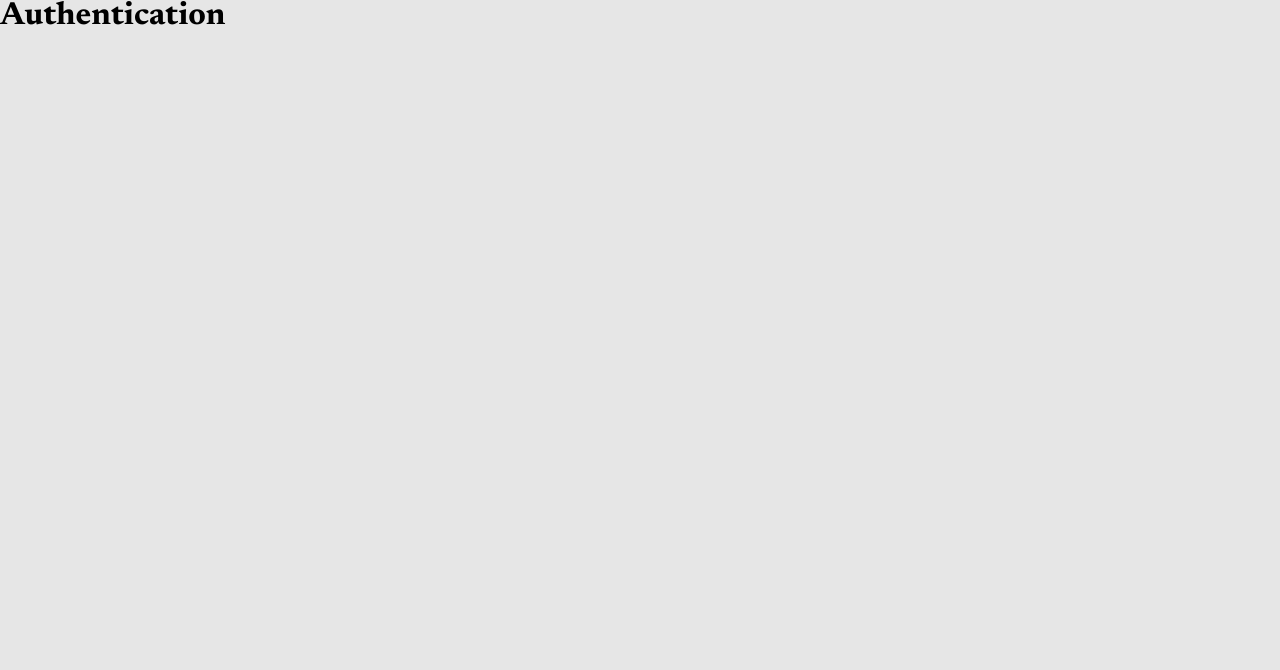
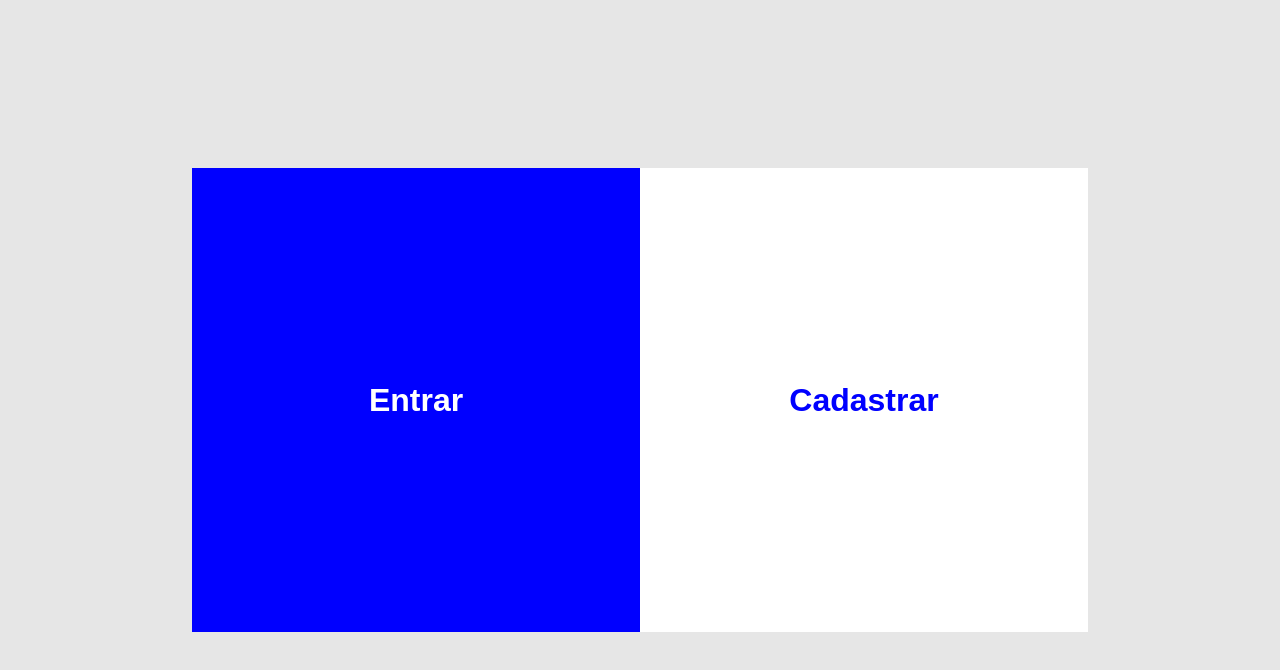
Before and after one commit to KadoCBC/projeto-web, a React (Vite) app in the folder frontend/: page /auth in a window 1280 px wide. Shown: the top 670 px of the page. Built offline with nearby package versions, Linux system fonts and the light colour scheme.

Commit message:
Add styledcomponents na tela de login

```diff
--- a/frontend/src/Pages/Authentication/Authentication.jsx
+++ b/frontend/src/Pages/Authentication/Authentication.jsx
@@ -1,7 +1,14 @@
+import { AuthContainer, Section } from "./AuthenticationStyled";
+
 export function Authentication() {
     return (
-        <div>
-            <h1>Authentication</h1>
-        </div>
+        <AuthContainer>
+            <Section type="signin"> {/* tipo de autenticacao */}
+                <h2>Entrar</h2>
+            </Section>
+            <Section type="signup">
+                <h2>Cadastrar</h2>
+            </Section>
+        </AuthContainer>
     );
 }
--- a/frontend/src/Pages/Authentication/AuthenticationStyled.jsx
+++ b/frontend/src/Pages/Authentication/AuthenticationStyled.jsx
@@ -0,0 +1,35 @@
+import styled from "styled-components";
+
+export const AuthContainer = styled.div`
+  height: 100vh;
+  display: flex;
+  justify-content: center;
+  align-items: center;
+  width: 70%;
+  margin: 0 auto;
+
+  form {
+    display: flex;
+    flex-direction: column;
+    gap: 0.5rem;
+    width: 100%;
+  }
+`;
+
+export const Section = styled.section`
+  display: flex;
+  flex-direction: column;
+  justify-content: center;
+  width: 100%;
+  height: 400px;
+  padding: 2rem;
+  gap: 1rem;
+  background-color: ${(props) => (props.type === "signin" ? "blue" : "white")};
+  color: ${(props) => (props.type === "signup" ? "blue" : "white")};
+
+  h2 {
+    font-size: 2rem;
+    text-align: center;
+    font-weight: 700;
+  }
+`;
```
